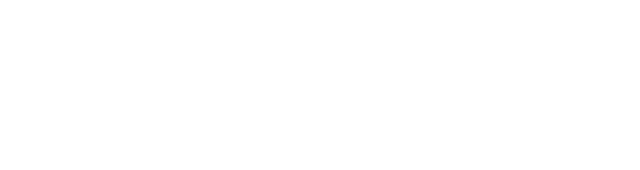
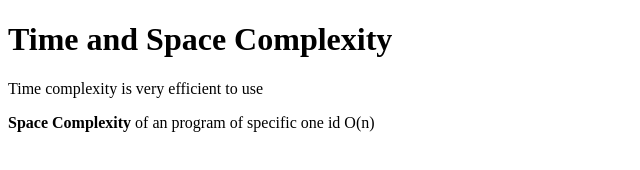
Before and after one commit to acciojob/time-and-space-complexity-RoopaSriReddyErigela, a website: page main.html in a window 1280 px wide. Shown: the whole page, without its empty margins (0-640 px from the left). Drawn offline with Linux system fonts and the light colour scheme.

Commit message:
created a submission

```diff
--- a/main.html
+++ b/main.html
@@ -8,6 +8,9 @@
 
 <body>
 	<!-- the entire body must be written by student -->
+	<h1>Time and Space Complexity</h1>
+	<p>Time complexity is very efficient to use</p>
+	<p><b>Space Complexity</b> of an program of specific one id O(n)</p>
     <script type="text/javascript" src="./script.js">
 </script>
 
```
